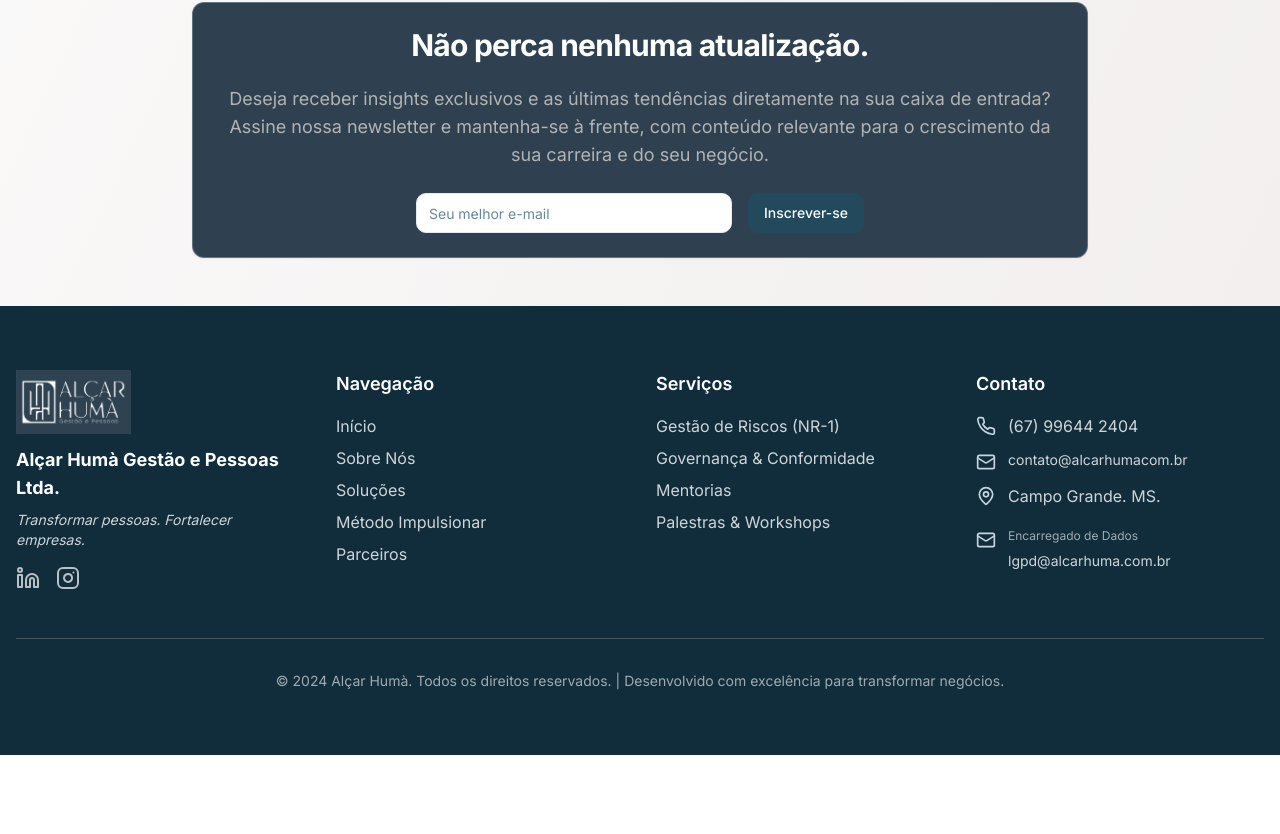
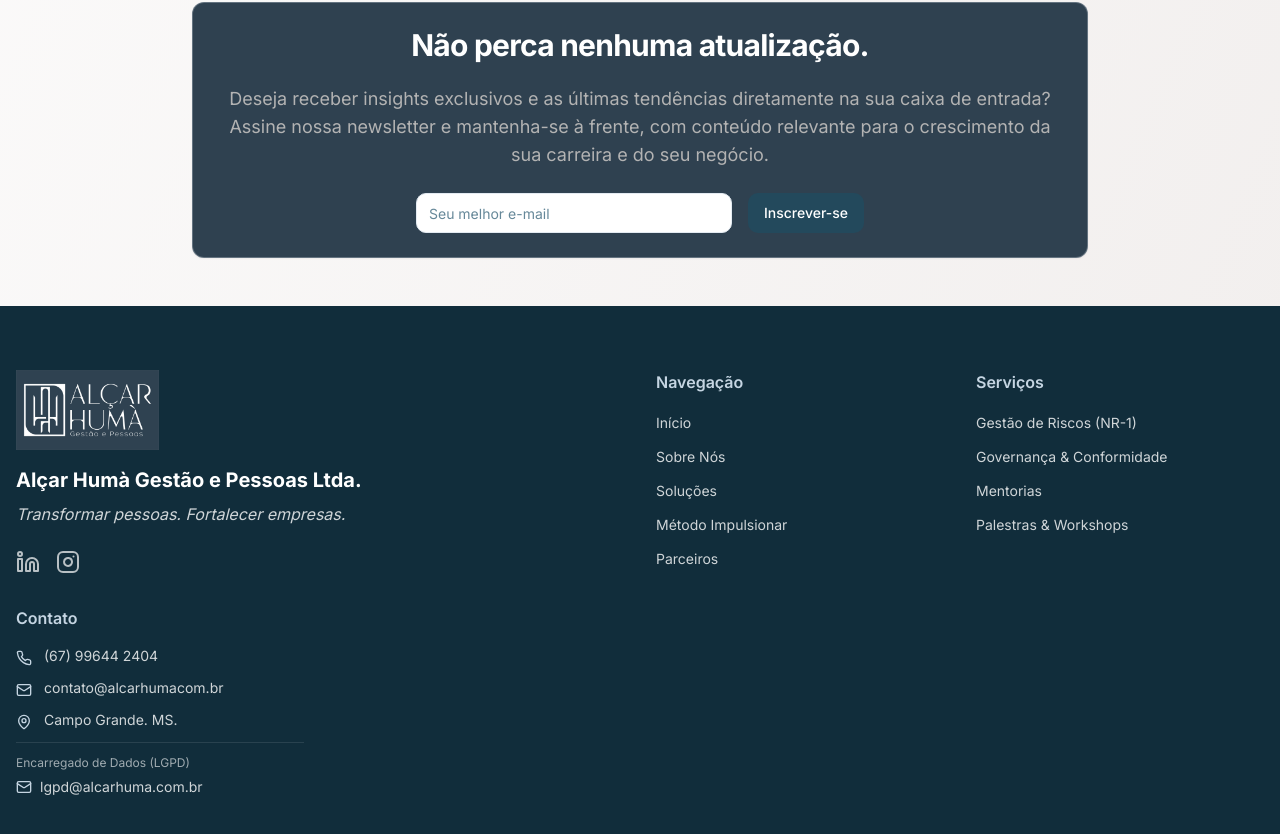
Before and after one commit to zKaminise/AlcarHumaSite, a React (Vite) app: page /artigos in a window 1280 px wide. Shown: the part 1962-2796 px from the top of the page. Before the commit the page ends 2717 px from the top, so only its background shows below. Built offline with nearby package versions, Linux system fonts and the light colour scheme.

Commit message:
Fix footer text styling

```diff
--- a/src/components/Footer.tsx
+++ b/src/components/Footer.tsx
@@ -7,21 +7,21 @@ const Footer = () => {
       <div className="container mx-auto px-4">
         <div className="grid md:grid-cols-4 gap-8">
           {/* Company Info */}
-          <div className="space-y-4">
-            <div className="mb-4">
+          <div className="md:col-span-2 space-y-6">
+            <div>
               <img
                 src={logoAlcarHuma}
                 alt="Alçar Humà Gestão e Pessoas"
-                className="h-16 w-auto mb-3"
+                className="h-20 w-auto mb-4"
               />
-              <h1 className="text-lg font-bold">Alçar Humà Gestão e Pessoas Ltda.</h1>
-              <p className="text-sm text-primary-foreground/80 italic mt-2">
+              <h3 className="text-xl font-bold mb-2">Alçar Humà Gestão e Pessoas Ltda.</h3>
+              <p className="text-base text-primary-foreground/80 italic">
                 Transformar pessoas. Fortalecer empresas.
               </p>
             </div>
 
             {/* Social Links - Modern Style */}
-            <div className="flex space-x-4 mt-6">
+            <div className="flex space-x-4">
               <a
                 href="https://www.linkedin.com/company/alçar-humà-gestão-e-pessoas/"
                 target="_blank"
@@ -45,48 +45,48 @@ const Footer = () => {
 
           {/* Quick Links */}
           <div>
-            <h4 className="text-lg font-semibold mb-4">Navegação</h4>
-            <ul className="space-y-2">
-              <li><a href="/" className="text-primary-foreground/80 hover:text-auxiliary transition-colors">Início</a></li>
-              <li><a href="/sobre-nos" className="text-primary-foreground/80 hover:text-auxiliary transition-colors">Sobre Nós</a></li>
-              <li><a href="/solucoes" className="text-primary-foreground/80 hover:text-auxiliary transition-colors">Soluções</a></li>
-              <li><a href="/metodo-impulsionar" className="text-primary-foreground/80 hover:text-auxiliary transition-colors">Método Impulsionar</a></li>
-              <li><a href="/parceiros" className="text-primary-foreground/80 hover:text-auxiliary transition-colors">Parceiros</a></li>
+            <h4 className="text-base font-semibold mb-4 text-auxiliary">Navegação</h4>
+            <ul className="space-y-2.5">
+              <li><a href="/" className="text-sm text-primary-foreground/80 hover:text-auxiliary transition-colors">Início</a></li>
+              <li><a href="/sobre-nos" className="text-sm text-primary-foreground/80 hover:text-auxiliary transition-colors">Sobre Nós</a></li>
+              <li><a href="/solucoes" className="text-sm text-primary-foreground/80 hover:text-auxiliary transition-colors">Soluções</a></li>
+              <li><a href="/metodo-impulsionar" className="text-sm text-primary-foreground/80 hover:text-auxiliary transition-colors">Método Impulsionar</a></li>
+              <li><a href="/parceiros" className="text-sm text-primary-foreground/80 hover:text-auxiliary transition-colors">Parceiros</a></li>
             </ul>
           </div>
 
           {/* Services */}
           <div>
-            <h4 className="text-lg font-semibold mb-4">Serviços</h4>
-            <ul className="space-y-2">
-              <li><a href="/solucoes" className="text-primary-foreground/80 hover:text-auxiliary transition-colors">Gestão de Riscos (NR-1)</a></li>
-              <li><a href="/solucoes" className="text-primary-foreground/80 hover:text-auxiliary transition-colors">Governança & Conformidade</a></li>
-              <li><a href="/metodo-impulsionar" className="text-primary-foreground/80 hover:text-auxiliary transition-colors">Mentorias</a></li>
-              <li><a href="/palestras-workshops" className="text-primary-foreground/80 hover:text-auxiliary transition-colors">Palestras & Workshops</a></li>
+            <h4 className="text-base font-semibold mb-4 text-auxiliary">Serviços</h4>
+            <ul className="space-y-2.5">
+              <li><a href="/solucoes" className="text-sm text-primary-foreground/80 hover:text-auxiliary transition-colors">Gestão de Riscos (NR-1)</a></li>
+              <li><a href="/solucoes" className="text-sm text-primary-foreground/80 hover:text-auxiliary transition-colors">Governança & Conformidade</a></li>
+              <li><a href="/metodo-impulsionar" className="text-sm text-primary-foreground/80 hover:text-auxiliary transition-colors">Mentorias</a></li>
+              <li><a href="/palestras-workshops" className="text-sm text-primary-foreground/80 hover:text-auxiliary transition-colors">Palestras & Workshops</a></li>
             </ul>
           </div>
 
           {/* Contact */}
           <div>
-            <h4 className="text-lg font-semibold mb-4">Contato</h4>
+            <h4 className="text-base font-semibold mb-4 text-auxiliary">Contato</h4>
             <div className="space-y-3">
               <div className="flex items-start space-x-3">
-                <Phone className="h-5 w-5 text-auxiliary flex-shrink-0 mt-0.5" />
-                <span className="text-primary-foreground/80">(67) 99644 2404</span>
+                <Phone className="h-4 w-4 text-auxiliary flex-shrink-0 mt-1" />
+                <span className="text-sm text-primary-foreground/80">(67) 99644 2404</span>
               </div>
               <div className="flex items-start space-x-3">
-                <Mail className="h-5 w-5 text-auxiliary flex-shrink-0 mt-0.5" />
-                <span className="text-primary-foreground/80 text-sm break-all">contato@alcarhumacom.br</span>
+                <Mail className="h-4 w-4 text-auxiliary flex-shrink-0 mt-1" />
+                <span className="text-sm text-primary-foreground/80">contato@alcarhumacom.br</span>
               </div>
               <div className="flex items-start space-x-3">
-                <MapPin className="h-5 w-5 text-auxiliary flex-shrink-0 mt-0.5" />
-                <span className="text-primary-foreground/80">Campo Grande. MS.</span>
+                <MapPin className="h-4 w-4 text-auxiliary flex-shrink-0 mt-1" />
+                <span className="text-sm text-primary-foreground/80">Campo Grande. MS.</span>
               </div>
-              <div className="flex items-start space-x-3 pt-2">
-                <Mail className="h-5 w-5 text-auxiliary flex-shrink-0 mt-0.5" />
-                <div>
-                  <p className="text-xs text-primary-foreground/60 mb-1">Encarregado de Dados</p>
-                  <span className="text-primary-foreground/80 text-sm break-all">lgpd@alcarhuma.com.br</span>
+              <div className="pt-3 border-t border-primary-foreground/10">
+                <p className="text-xs text-primary-foreground/60 mb-1.5">Encarregado de Dados (LGPD)</p>
+                <div className="flex items-start space-x-2">
+                  <Mail className="h-4 w-4 text-auxiliary flex-shrink-0 mt-0.5" />
+                  <span className="text-sm text-primary-foreground/80">lgpd@alcarhuma.com.br</span>
                 </div>
               </div>
             </div>
```
